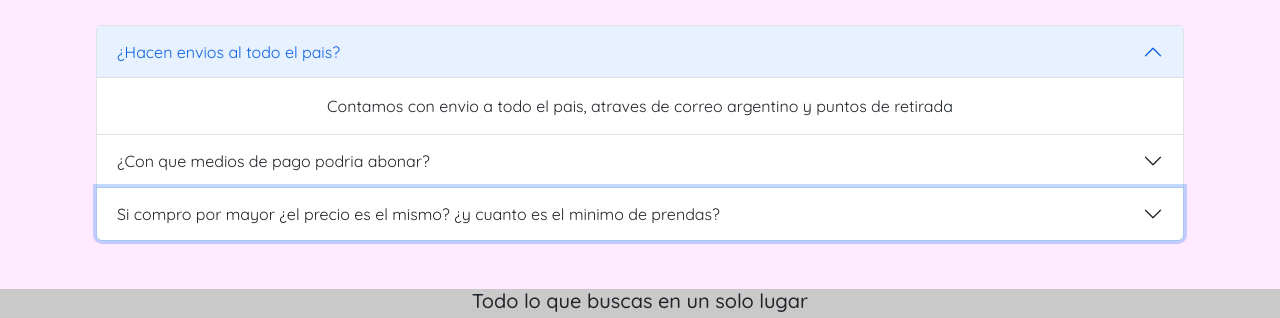
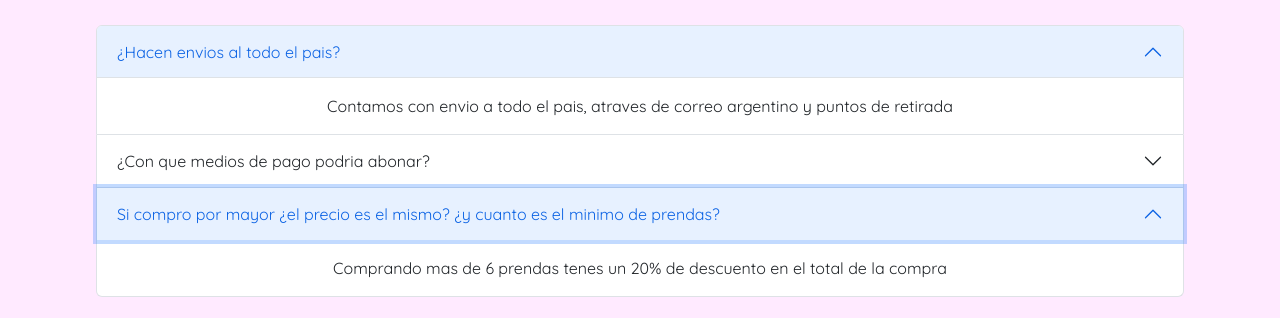
Before and after one commit to TPZdev/Proyecto-final-PAZTobias, a plain HTML site: page faq/faq.html in a window 1280 px wide. Both pictures are taken after a click on the button 640 px from the left and 401 px from the top of the page. Shown: the part 187-505 px from the top of the page. Drawn offline with nearby package versions, Linux system fonts and the light colour scheme.

Commit message:
preg y resp

```diff
--- a/faq/faq.html
+++ b/faq/faq.html
@@ -144,6 +144,16 @@
               de prendas?
             </button>
           </h2>
+          <div
+            id="panelsStayOpen-collapseThree"
+            class="accordion-collapse collapse"
+            aria-labelledby="panelsStayOpen-headingThree"
+          >
+            <div class="accordion-body">
+              Comprando mas de 6 prendas tenes un 20% de descuento en el total
+              de la compra
+            </div>
+          </div>
         </div>
       </div>
     </main>
```
